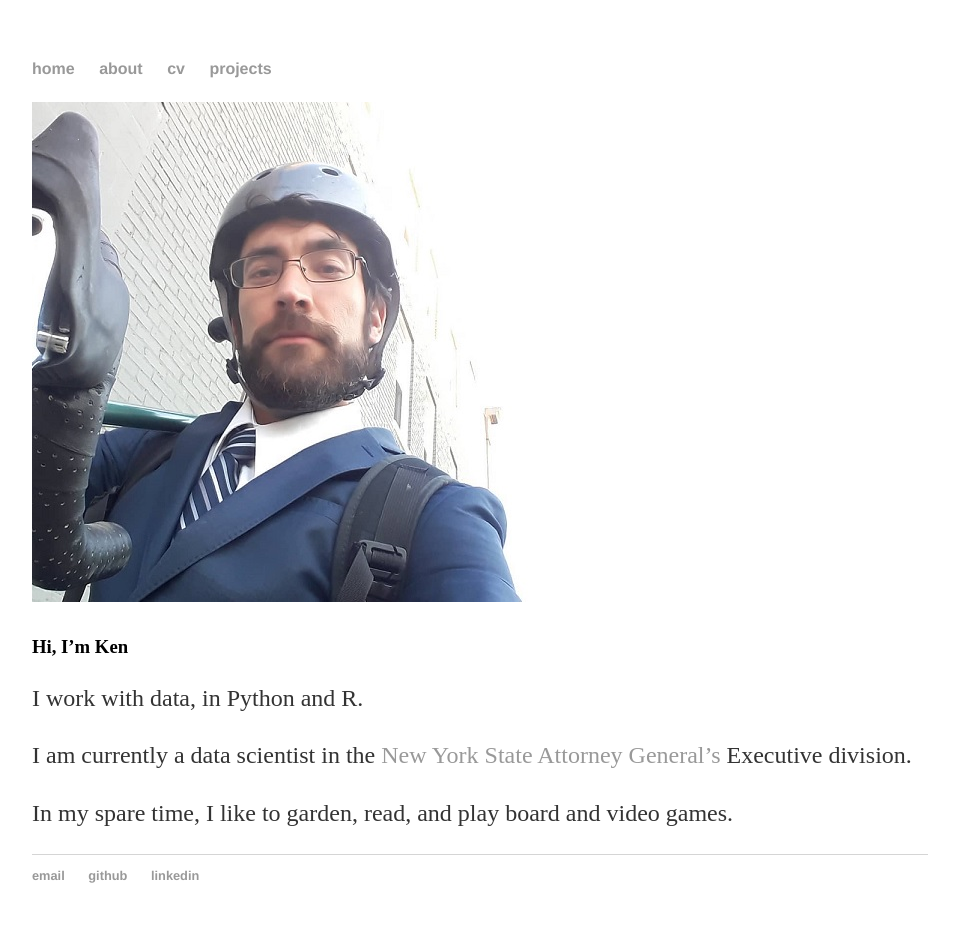
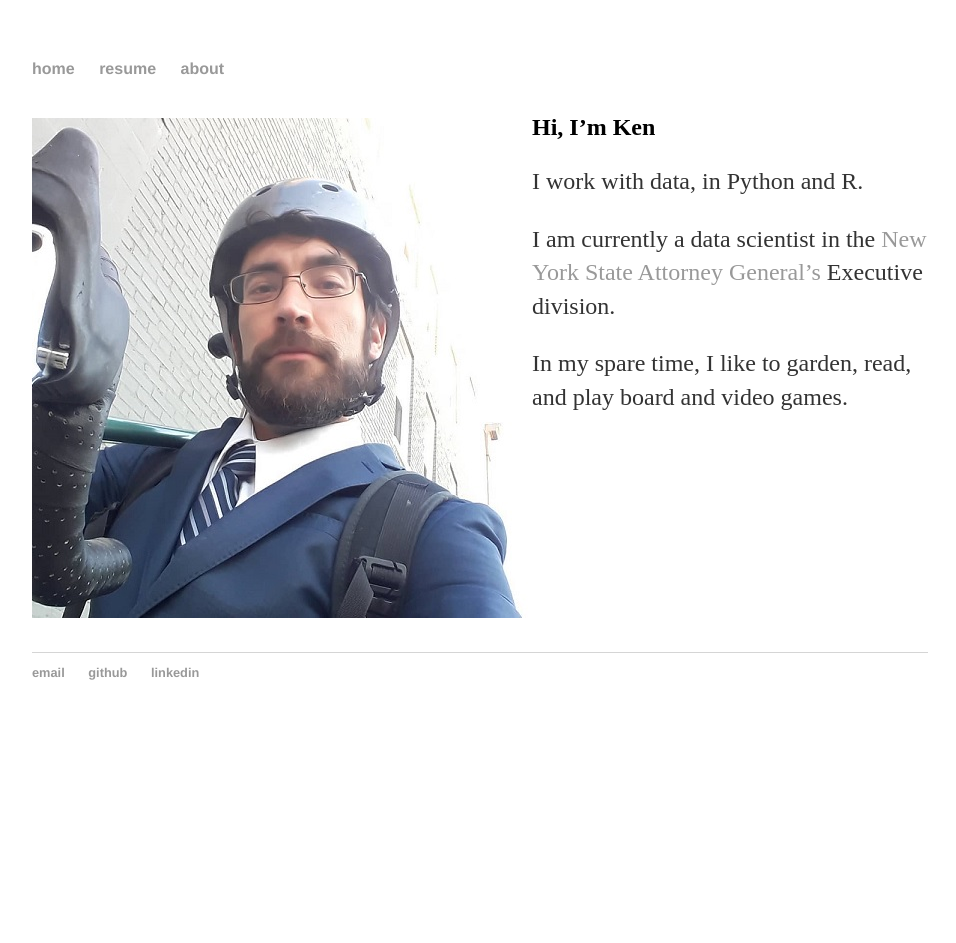
Before and after one commit to kbmorales/kbmorales.github.io, a Jekyll site: the page built from index.md, in a window 1280 px wide. Shown: the whole page, without its empty margins (160-1116 px from the left). Built offline with Jekyll 4.4.1, drawn with Linux system fonts in a browser that asks for light colours; after the commit the page ends 900 px from its top, so only the background shows below that.

Commit message:
Fix up website

```diff
--- a/_config.yml
+++ b/_config.yml
@@ -8,7 +8,10 @@ markdown: kramdown
 
 remote_theme: daattali/beautiful-jekyll
 
-# Apply this change to _config.yml file
 kramdown:
+  # use Github Flavored Markdown
+  input: GFM
+  # do not replace newlines by <br>s
+  hard_wrap: false
   # parse markdown inside block-level HTML tag
   parse_block_html: true
--- a/_includes/nav.html
+++ b/_includes/nav.html
@@ -1,8 +1,8 @@
 <nav>
    		<ul>
        		<li><a href="/">home</a></li>
-        	<li><a href="/about">about</a></li>
-       		<li><a href="/cv">cv</a></li>
-       		<li><a href="/projects">projects</a></li>
+			<li><a href="/cv">resume</a></li>
+			<li><a href="/about">about</a></li>
+       		<!-- <li><a href="/projects">projects</a></li> -->
   		</ul>
 </nav>
--- a/css/main.css
+++ b/css/main.css
@@ -41,3 +41,15 @@ ul.posts {
 ul.posts li {
     list-style: none;
 }
+
+.grid {
+    display: flex;
+ }
+
+   .col-1-2 {
+    flex: 1;
+}
+
+.cole-1-2:last-child {
+    margin-left: 20px;
+}
--- a/index.md
+++ b/index.md
@@ -4,12 +4,15 @@ title: Ken is typing...
 description: Ken B Morales, data scientist
 ---
 
-<div class="row">
-<div class="col-md-6">
+<div class="grid">
+<div class="col-1-2">
+<div class="content">
 ![Hi I am kenny](files/bike_pic.jpg)
+ </div>
 </div>
-<div class="col-md-6">
-### Hi, I'm Ken
+<div class="col-1-2">
+<div class="content">
+## Hi, I'm Ken
 
 I work with data, in Python and R.
 
@@ -18,3 +21,4 @@ I am currently a data scientist in the [New York State Attorney General's](https
 In my spare time, I like to garden, read, and play board and video games.
 </div>
 </div>
+</div>
```
Also changed, not shown: Gemfile (added, +7 -0 lines), about/index.md (+2 -1 lines), projects/index.md (+1 -0 lines), 1 other file.
